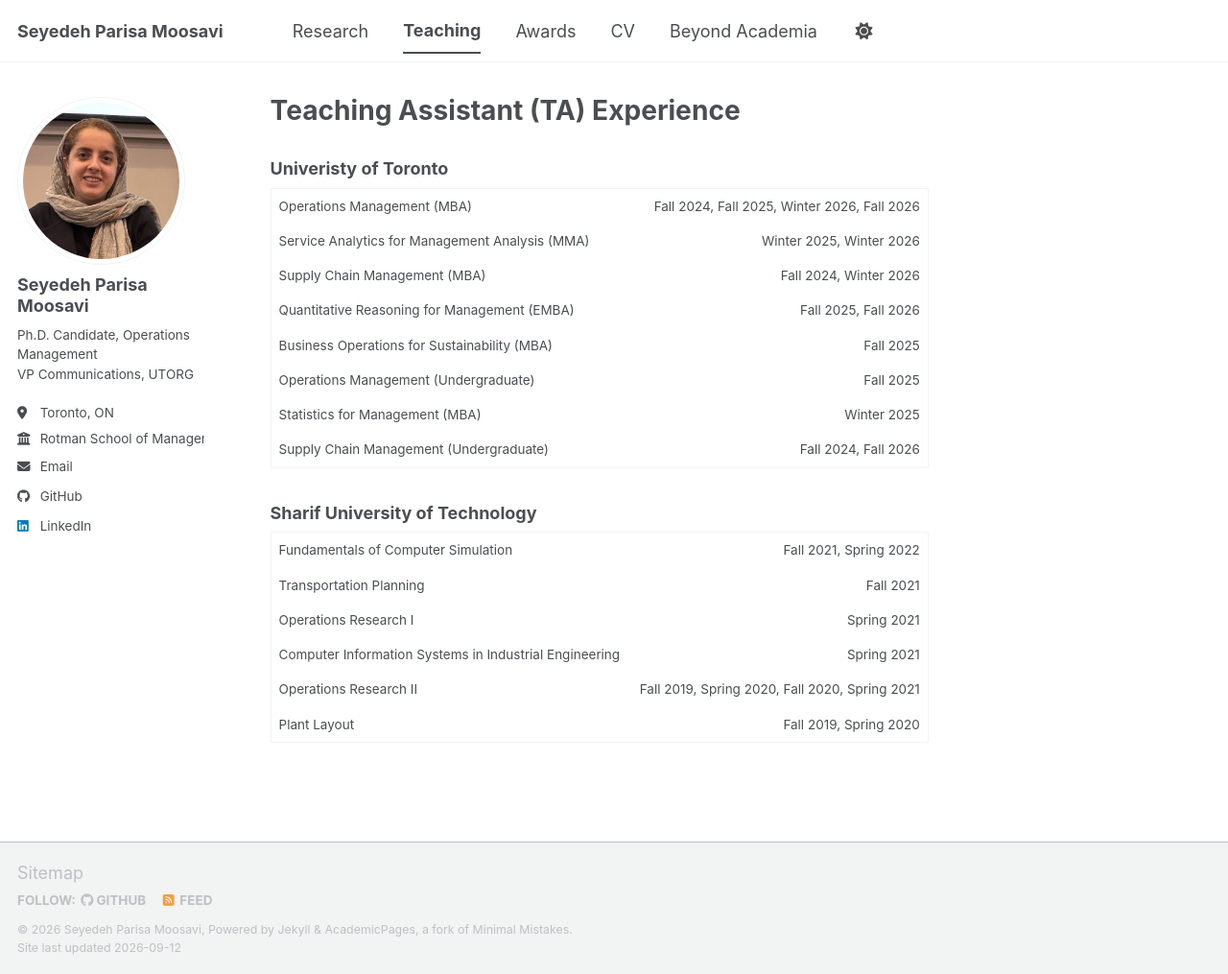
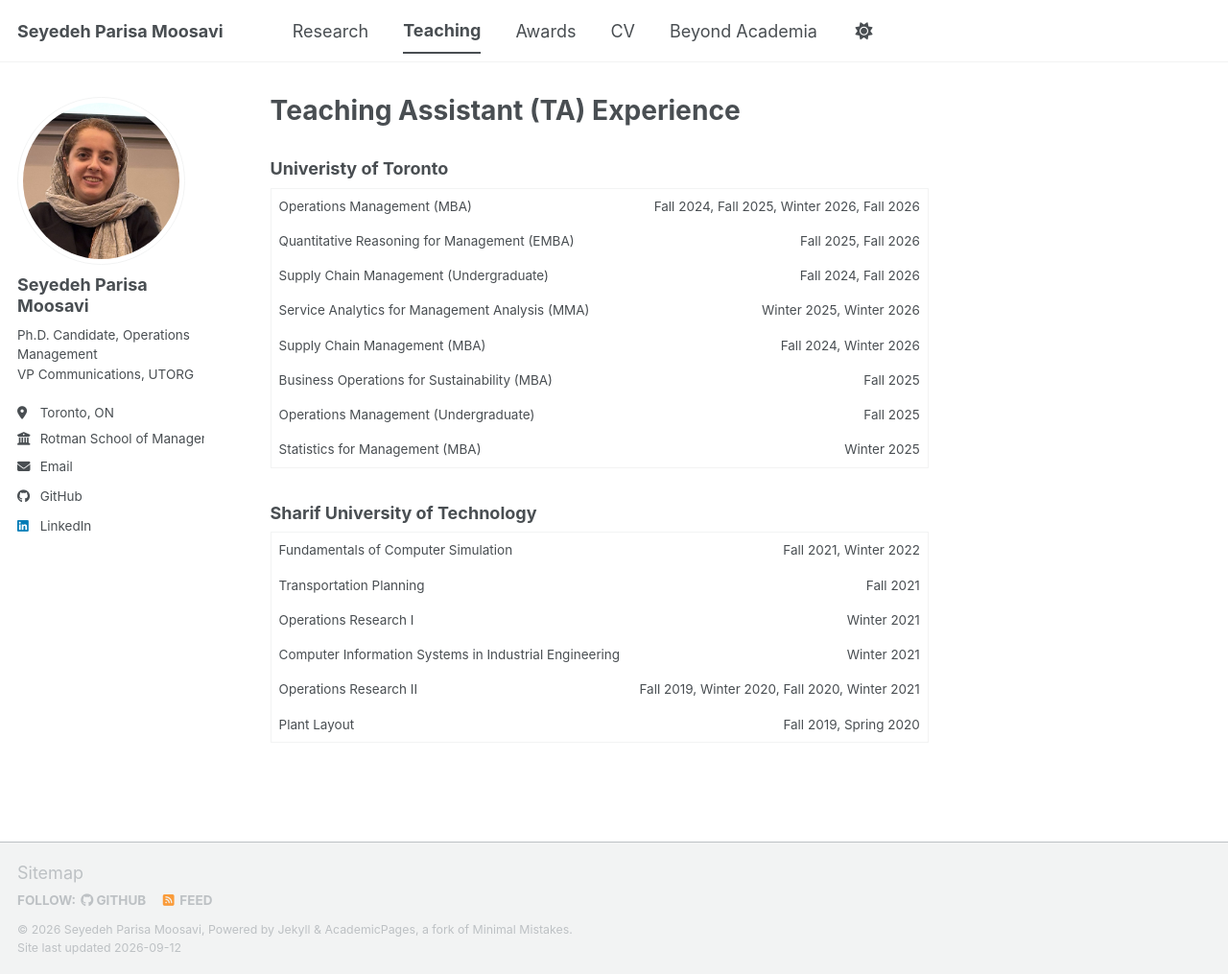
Before and after one commit to parisamsv/parisamsv.github.io, a Jekyll site: the page built from _pages/teaching.html, in a window 1280 px wide and 1015 px high. Shown: the whole window at 96% size. Built offline with Jekyll 4.4.1, drawn with Linux system fonts in a browser that asks for light colours; a script bundle is joined from its source files by our own code; library files that are not in the unit come from our copies.

Commit message:
Update course offerings in teaching page
Added new courses and updated course offerings for various programs.

```diff
--- a/_pages/teaching.html
+++ b/_pages/teaching.html
@@ -43,16 +43,20 @@
     <td class="left-align">Fall 2024, Fall 2025, Winter 2026, Fall 2026</td>
   </tr>
   <tr>
+    <td class="right-align">Quantitative Reasoning for Management (EMBA)</td>
+    <td class="left-align">Fall 2025, Fall 2026</td>
+  </tr>
+  <tr>
+    <td class="right-align">Supply Chain Management (Undergraduate)</td>
+    <td class="left-align">Fall 2024, Fall 2026</td>
+  </tr>
+  <tr>
     <td class="right-align">Service Analytics for Management Analysis (MMA)</td>
     <td class="left-align">Winter 2025, Winter 2026</td>
   </tr>
   <tr>
     <td class="right-align">Supply Chain Management (MBA)</td>
     <td class="left-align">Fall 2024, Winter 2026</td>
-  </tr>
-  <tr>
-    <td class="right-align">Quantitative Reasoning for Management (EMBA)</td>
-    <td class="left-align">Fall 2025, Fall 2026</td>
   </tr>
   <tr>
     <td class="right-align">Business Operations for Sustainability (MBA)</td>
@@ -66,10 +70,6 @@
     <td class="right-align">Statistics for Management (MBA)</td>
     <td class="left-align">Winter 2025</td>
   </tr>
-  <tr>
-    <td class="right-align">Supply Chain Management (Undergraduate)</td>
-    <td class="left-align">Fall 2024, Fall 2026</td>
-  </tr>
 </table>
 
 
@@ -78,7 +78,7 @@
 <table class="no-border-table">
   <tr>
     <td class="right-align">Fundamentals of Computer Simulation</td>
-    <td class="left-align">Fall 2021, Spring 2022</td>
+    <td class="left-align">Fall 2021, Winter 2022</td>
   </tr>
   <tr>
     <td class="right-align">Transportation Planning</td>
@@ -86,15 +86,15 @@
   </tr>
   <tr>
     <td class="right-align">Operations Research I</td>
-    <td class="left-align">Spring 2021</td>
+    <td class="left-align">Winter 2021</td>
   </tr>
   <tr>
     <td class="right-align">Computer Information Systems in Industrial Engineering</td>
-    <td class="left-align">Spring 2021</td>
+    <td class="left-align">Winter 2021</td>
   </tr>
   <tr>
     <td class="right-align"> Operations Research II</td>
-    <td class="left-align">Fall 2019, Spring 2020, Fall 2020, Spring 2021</td>
+    <td class="left-align">Fall 2019, Winter 2020, Fall 2020, Winter 2021</td>
   </tr>
   <tr>
     <td class="right-align">Plant Layout</td>
```
